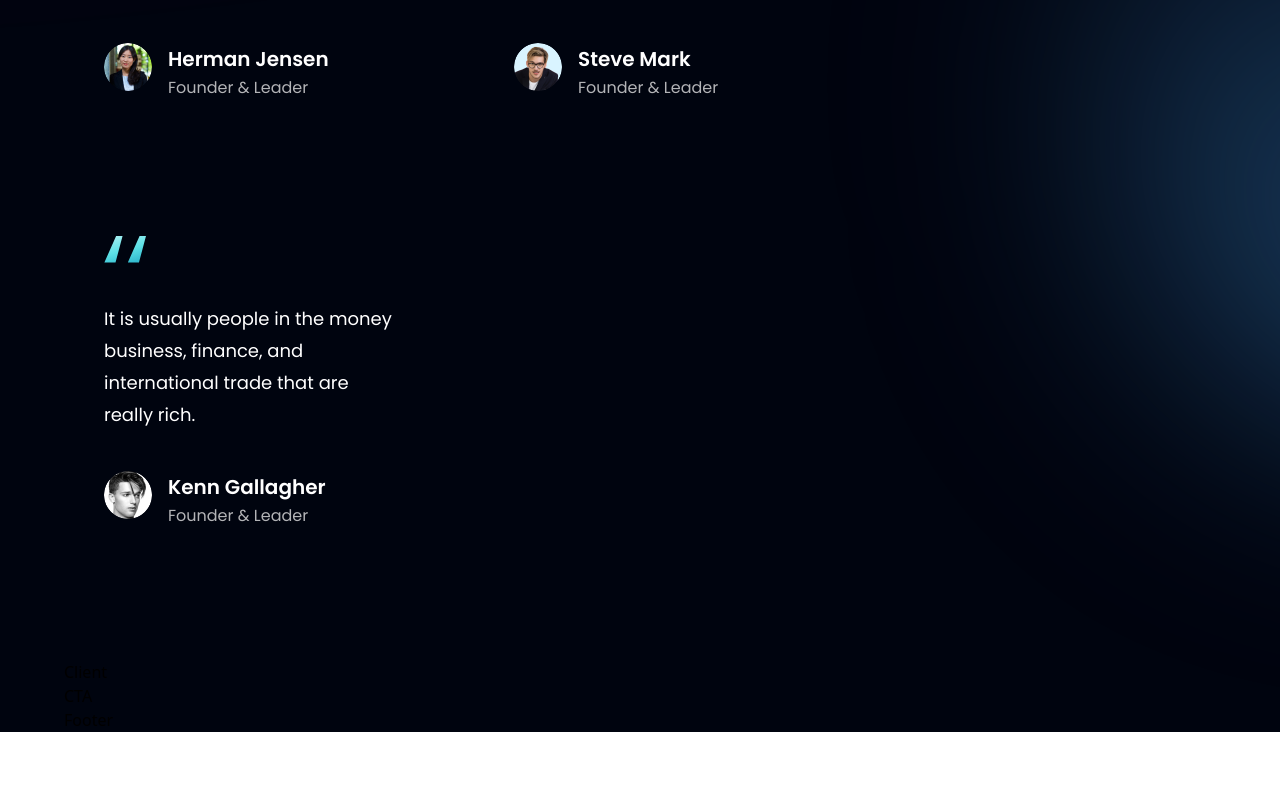
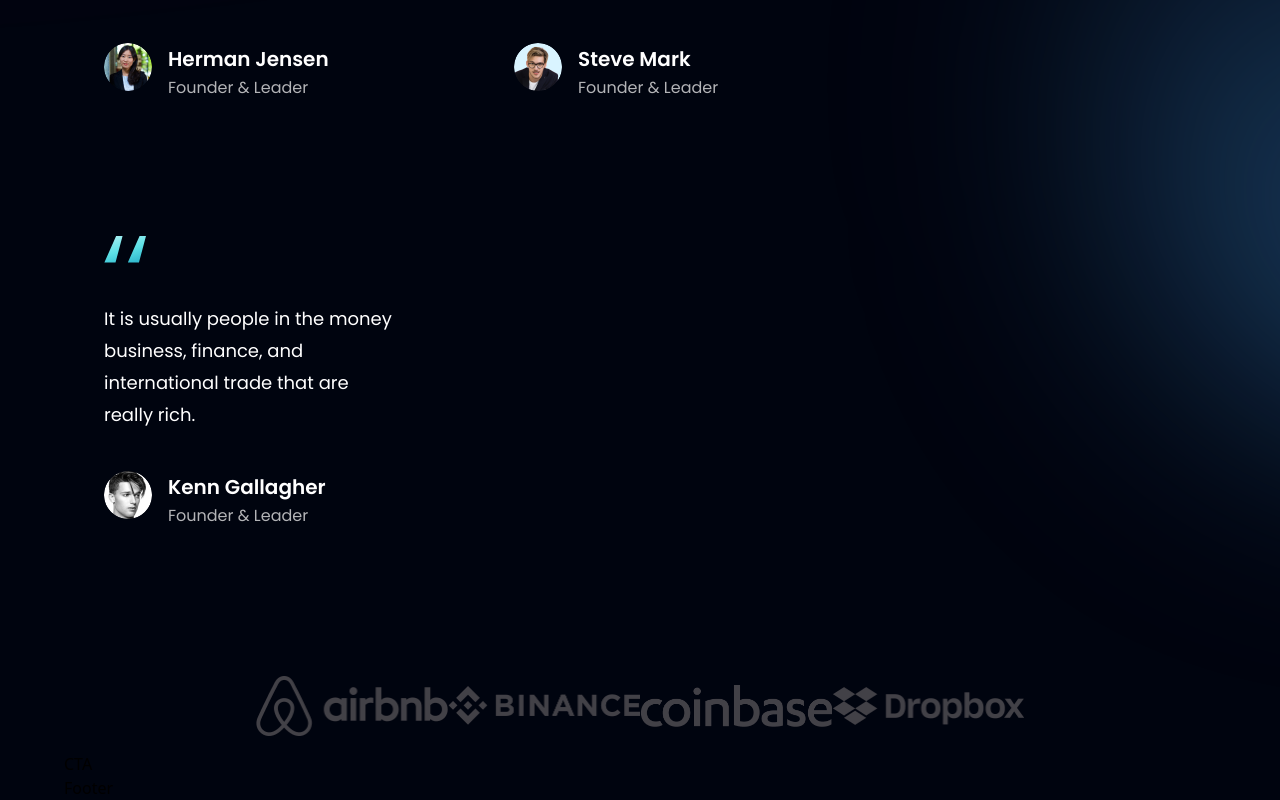
Before and after one commit to tla111/modern_website_2022, a React (Vite) app in the folder bank_modern_app/: page / in a window 1280 px wide. Shown: the part 3346-4146 px from the top of the page. Before the commit the page ends 4078 px from the top, so only its background shows below. Built offline with nearby package versions, Linux system fonts and the light colour scheme.

Commit message:
populated clients' logos in clients component

```diff
--- a/bank_modern_app/src/components/Client.jsx
+++ b/bank_modern_app/src/components/Client.jsx
@@ -1,9 +1,17 @@
 import React from 'react'
+import { clients } from '../constants'
+import styles from '../style'
 
-const Client = () => {
-    return (
-        <div>Client</div>
-    )
-}
+const Client = () => (
+    <section className={`${styles.flexCenter} my-4`}>
+        <div className={`${styles.flexCenter} flex-wrap w-full`}>
+            {clients.map((client) => (
+                <div key={client.id}>
+                    <img src={client.logo} alt="client" className="sm:w-[192px] w-[100px] object-contain" />
+                </div>
+            ))}
+        </div>
+    </section>
+)
 
 export default Client
```
